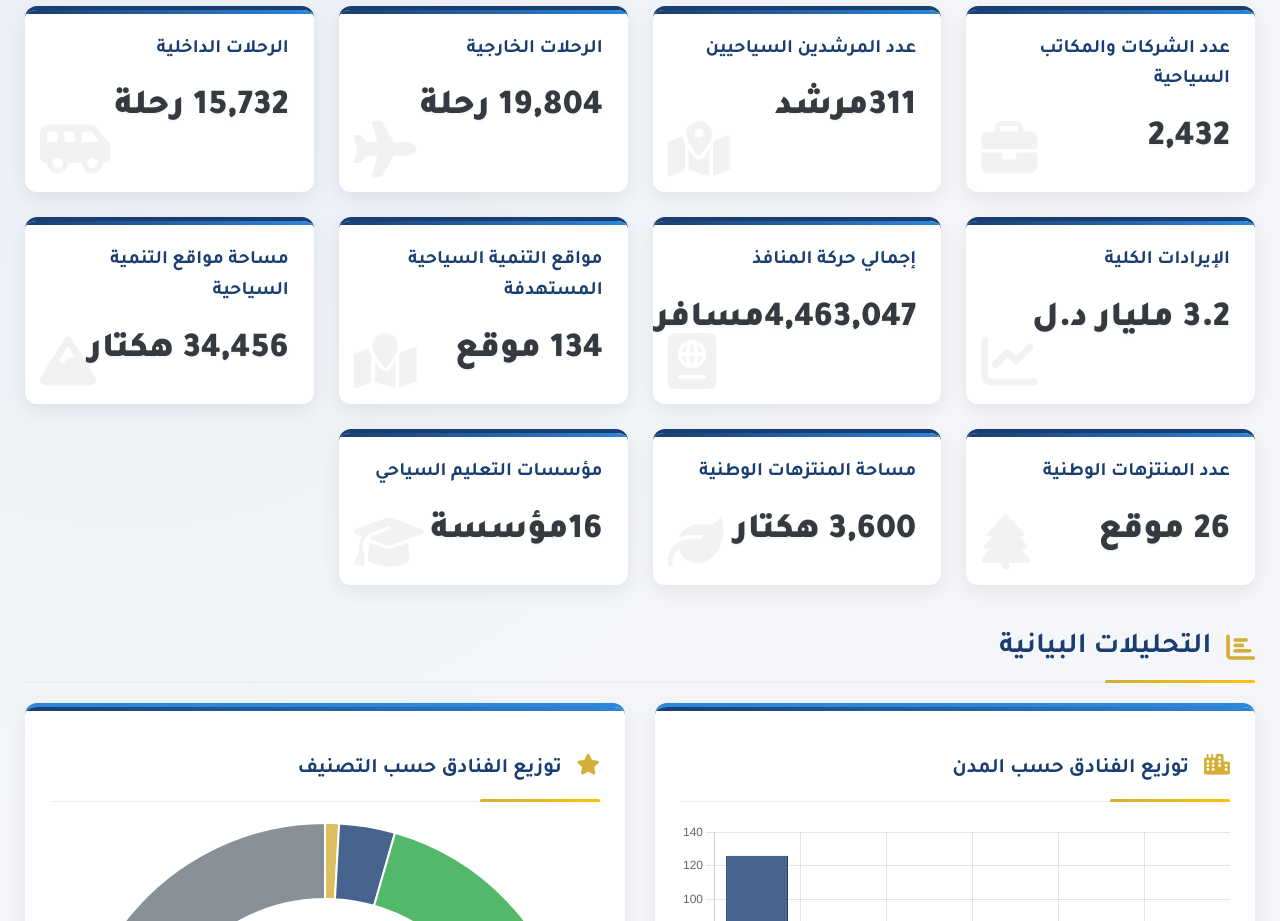
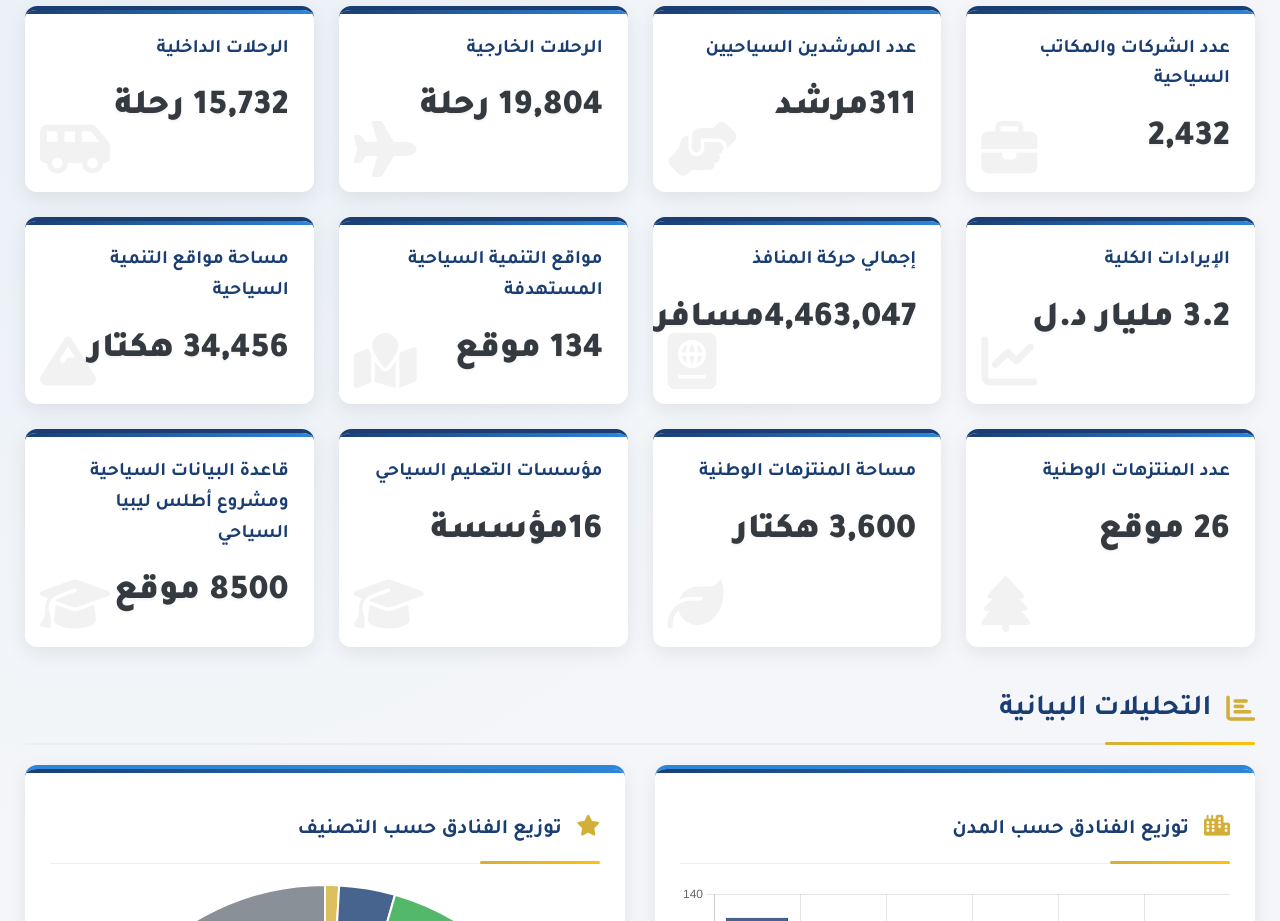
Before and after one commit to tidclibya/dashboard, a plain HTML site: page tourism_dashboard.html in a window 1280 px wide. Shown: the part 840-1761 px from the top of the page. Drawn offline with nearby package versions, Linux system fonts and the light colour scheme.

Commit message:
Update tourism_dashboard.html
updata

```diff
--- a/tourism_dashboard.html
+++ b/tourism_dashboard.html
@@ -498,7 +498,7 @@
       <div class="stat-box"><div class="stat-title">عدد السياح الوافدين</div><div class="stat-value">1,030</div><i class="fas fa-plane-arrival"></i></div>
       <div class="stat-box"><div class="stat-title">عدد الزوار للمدن الأثرية (شحات - لبدة- صبراتة)</div><div class="stat-value">190,760الف زائر</div><i class="fas fa-university"></i></div>
       <div class="stat-box"><div class="stat-title">عدد الشركات والمكاتب السياحية</div><div class="stat-value">2,432</div><i class="fas fa-briefcase"></i></div>
-      <div class="stat-box"><div class="stat-title">عدد المرشدين السياحيين</div><div class="stat-value">311مرشد</div><i class="fas fa-map-marked-alt"></i></div>
+      <div class="stat-box"><div class="stat-title">عدد المرشدين السياحيين</div><div class="stat-value">311مرشد</div><i class="fas fa-hands-helping"></i></div>
       <div class="stat-box"><div class="stat-title">الرحلات الخارجية</div><div class="stat-value">19,804 رحلة</div><i class="fas fa-plane"></i></div>
       <div class="stat-box"><div class="stat-title">الرحلات الداخلية</div><div class="stat-value">15,732 رحلة</div><i class="fas fa-shuttle-van"></i></div>
       <div class="stat-box"><div class="stat-title">الإيرادات الكلية</div><div class="stat-value">3.2 مليار د.ل</div><i class="fas fa-chart-line"></i></div>
@@ -508,6 +508,7 @@
       <div class="stat-box"><div class="stat-title">عدد المنتزهات الوطنية</div><div class="stat-value">26 موقع</div><i class="fas fa-tree"></i></div>
       <div class="stat-box"><div class="stat-title">مساحة المنتزهات الوطنية</div><div class="stat-value">3,600 هكتار</div><i class="fas fa-leaf"></i></div>
       <div class="stat-box"><div class="stat-title">مؤسسات التعليم السياحي</div><div class="stat-value">16مؤسسة</div><i class="fas fa-graduation-cap"></i></div>
+      <div class="stat-box"><div class="stat-title">قاعدة البيانات السياحية ومشروع أطلس ليبيا السياحي </div><div class="stat-value">8500 موقع</div><i class="fas fa-graduation-cap"></i></div>
          </div>
         <h2 class="section-title"><i class="fas fa-chart-bar"></i> التحليلات البيانية</h2>
         <div class="charts">
```
